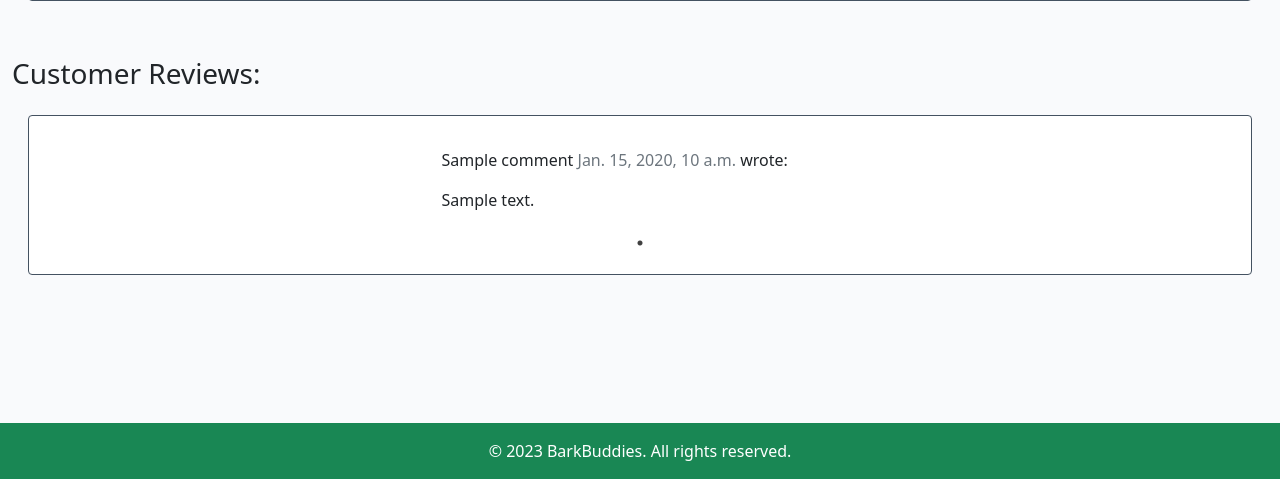
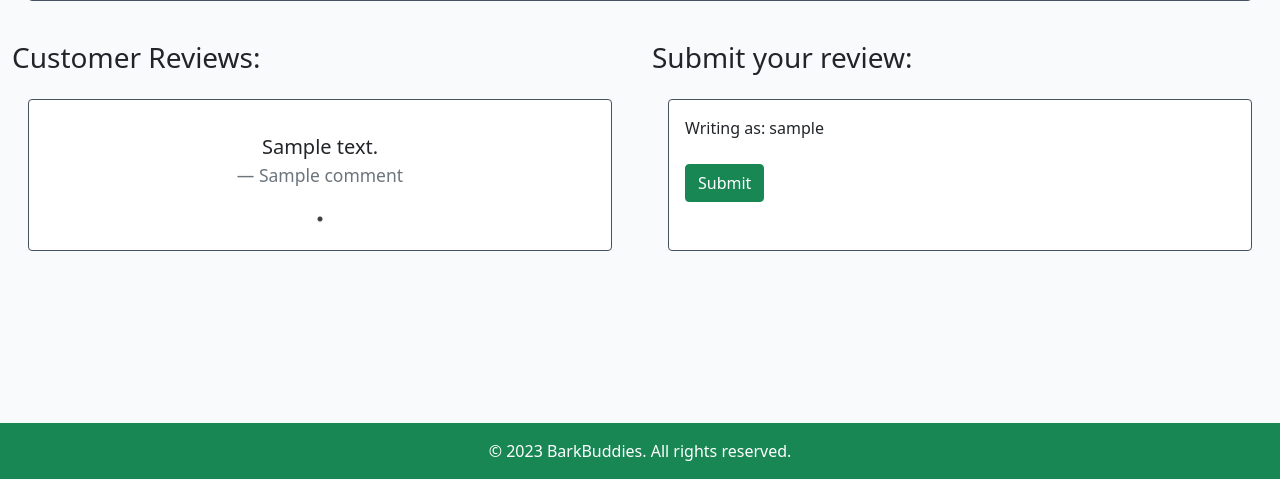
Before and after one commit to DietkeSt/bark-buddies, a Django app: a page that uses templates/service_detail.html in a window 1280 px wide. Shown: the part 321-800 px from the top of the page. Run offline with Django 3.2, Linux system fonts and the light colour scheme; a user stored in the database is signed in; tables that the repository leaves empty hold one stand-in row (values such as "Sample post"); some libraries are stand-ins or nearby versions.

Commit message:
Add comment reviews under the services

```diff
--- a/templates/service_detail.html
+++ b/templates/service_detail.html
@@ -1,4 +1,6 @@
 {% extends 'base.html' %} {% block content %}
+
+{% load crispy_forms_tags %}
 
 <div class="container-fluid">
   <div class="card mb-4 mt-3">
@@ -47,27 +49,53 @@
   </div>
 
   <div class="row">
-    <div class="col-md-12 card mb-4 mt-3">
-      <h3>Customer Reviews:</h3>
-      <div class="card-body card-body-comments">
-        <div class="slider">
-          {% for comment in comments %}
-          <div class="slide">
-            <div class="comment">
-              <p class="font-weight-bold">
-                {{ comment.name }}
-                <span class="text-muted font-weight-normal"
-                  >{{ comment.created_on }}</span
-                >
-                wrote:
-              </p>
-              {{ comment.body | linebreaks }}
+    {% if not user.is_authenticated %}
+    <div class= "col-12 card mb-4">
+        <h3>Customer Reviews:</h3>
+        <div class="card-body card-body-comments comment-body">
+            <div class="slider2">
+                {% for comment in comments %}
+                <div class="slide comment mx-auto">
+                        <blockquote class="blockquote text-center">
+                            <p class="mb-0">{{ comment.body | linebreaks }}</p>
+                            <footer class="blockquote-footer">{{ comment.name }}</footer>
+                        </blockquote>
+                </div>
+                {% endfor %}
             </div>
-            {% endfor %}
-          </div>
         </div>
-      </div>
     </div>
+    {% endif %}
+    {% if user.is_authenticated %}
+    <div class="col-md-6 col-12 card mb-4">
+        <h3>Customer Reviews:</h3>
+        <div class="card-body card-body-comments comment-body">
+            <div class="slider">
+                {% for comment in comments %}
+                <div class="slide comment mx-auto">
+                    <blockquote class="blockquote text-center">
+                        <p class="mb-0">{{ comment.body | linebreaks }}</p>
+                        <footer class="blockquote-footer">{{ comment.name }}</footer>
+                    </blockquote>
+                </div>
+                {% endfor %}
+            </div>
+        </div>
+    </div>
+    <div class="col-md-6 col-12 card mb-4">
+        <h3>Submit your review:</h3>
+        <div class="card-body card-body-comments">
+            <p>Writing as: {{ user.username }}</p>
+            <form method="post">
+                {{ comment_form | crispy }}
+                {% csrf_token %}
+                <button type="submit" class="btn btn-success mt-2">
+                    Submit
+                </button>
+            </form>
+        </div>
+    </div>
+    {% endif %}
   </div>
 </div>
 
```
